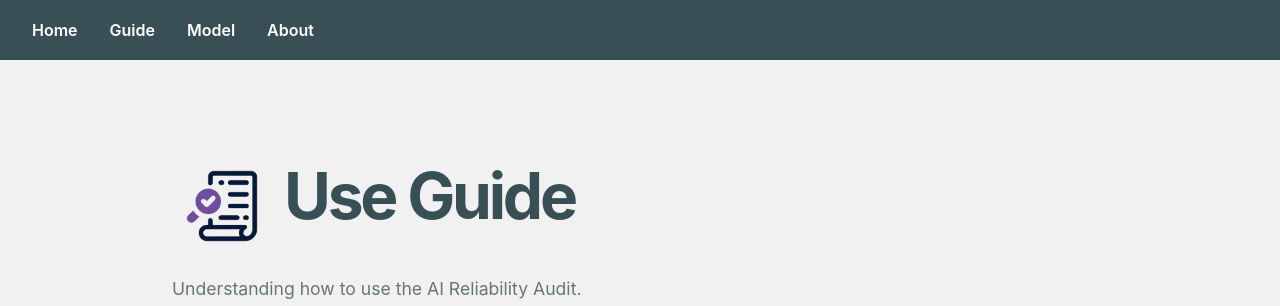
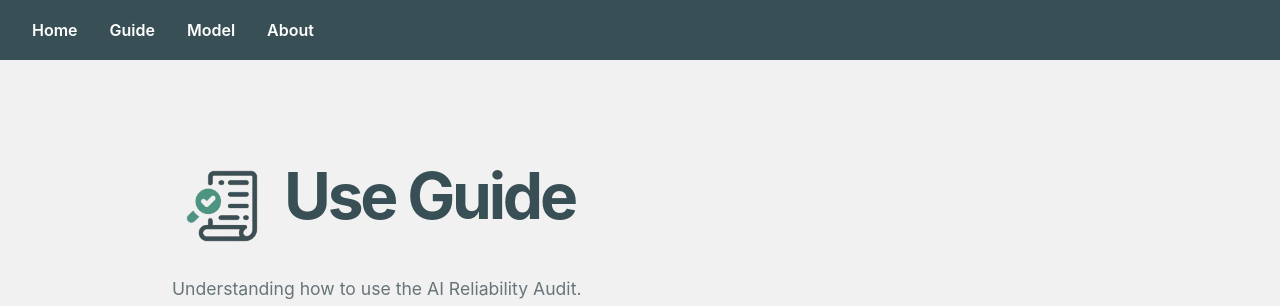
Before and after one commit to innovator-branchout/ai_eval, a SvelteKit app: page /guide in a window 1280 px wide. Shown: the top 306 px of the page. Built offline with nearby package versions, Linux system fonts and the light colour scheme.

Commit message:
replaced the new icon in code

```diff
--- a/src/routes/guide/+page.svelte
+++ b/src/routes/guide/+page.svelte
@@ -239,7 +239,7 @@
 </script>
 <main>
     <div class="header-container">
-        <img src="/images/icon_test.png" alt="Header Icon" class="header-icon" />
+        <img src="/images/new_icon.png" alt="Header Icon" class="header-icon" />
 	    <h1>Use Guide</h1>
 	</div>
 
```
Also changed, not shown: static/images/new_icon.png (renamed from static/images/new icon.png).
